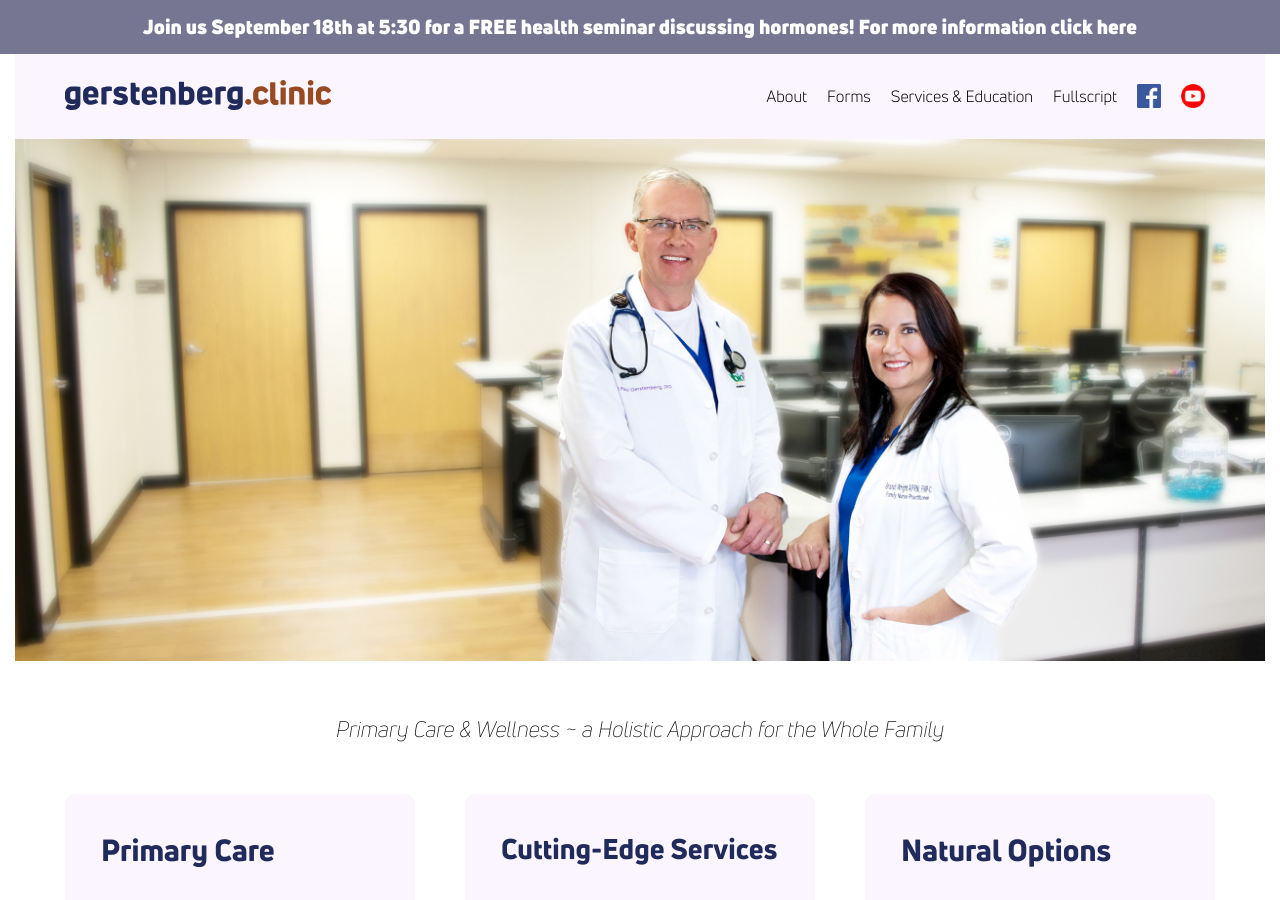
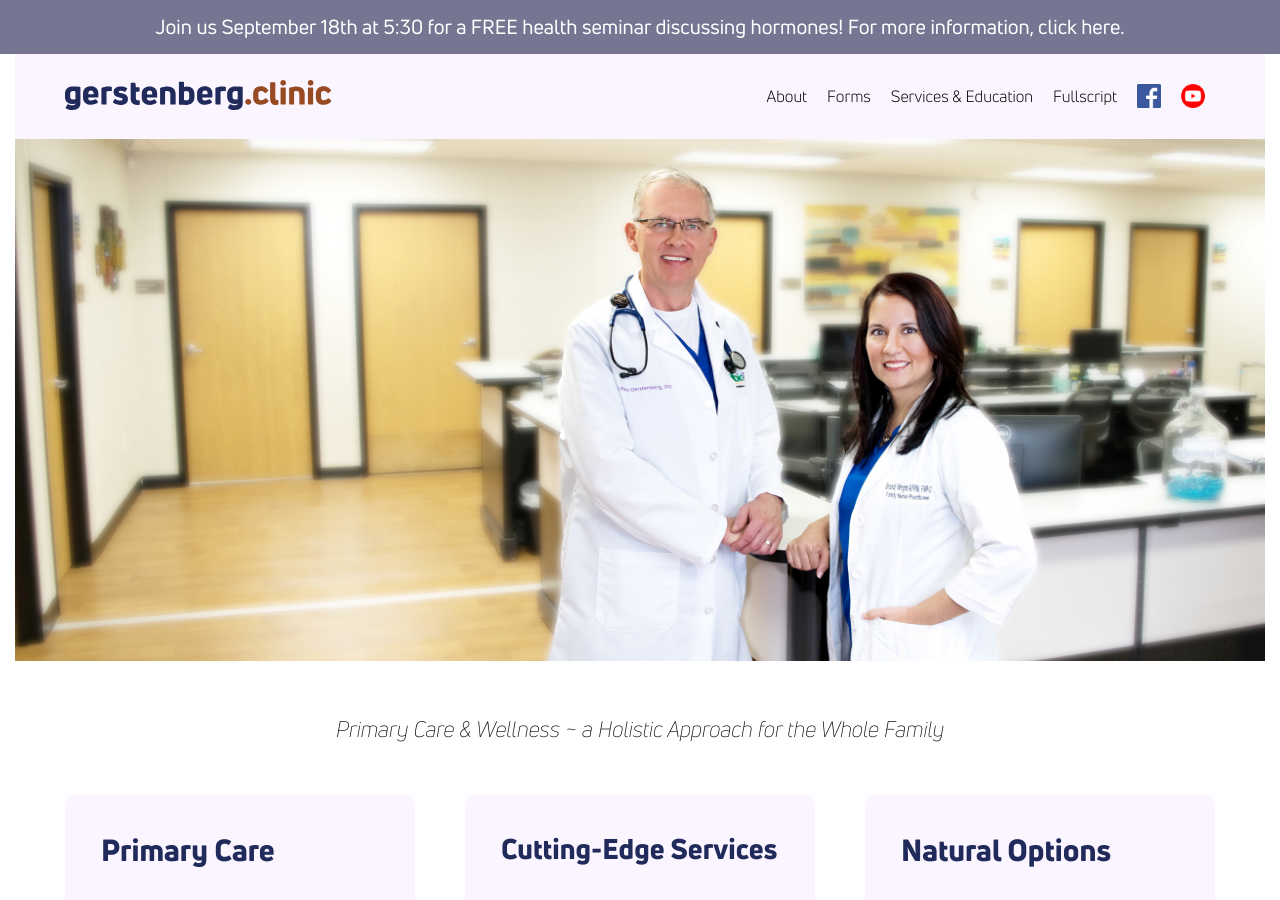
Before and after one commit to theneverwoods/gerstenberg.clinic, a Jekyll site: the page built from index.html, in a window 1280 px wide and 900 px high. Built offline with Jekyll 4.4.1, drawn with Linux system fonts in a browser that asks for light colours; comment, search, counter and statistics services are not loaded.

Commit message:
Update default.html

```diff
--- a/_layouts/default.html
+++ b/_layouts/default.html
@@ -35,7 +35,7 @@
   <body>
 
     <div class="dark" style="text-align: center;">
-      <a href="http://bit.ly/gclinicSeminar"><h1 style="display: inline-block;">Join us September 18th at 5:30 for a FREE health seminar discussing hormones! For more information click here</h1></a>
+      <a href="http://bit.ly/gclinicSeminar"><h1 style="display: inline-block; font-weight: normal;">Join us September 18th at 5:30 for a FREE health seminar discussing hormones! For more information, click here.</h1></a>
     </div>
 
     <div class="container">
```
